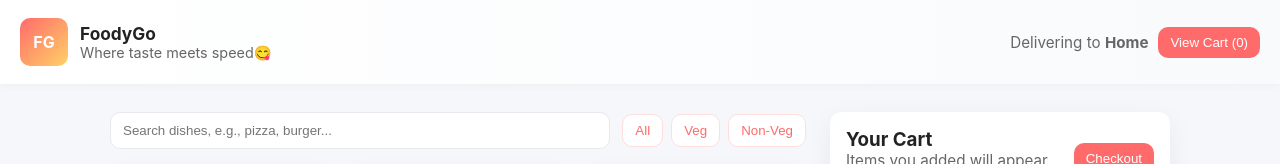
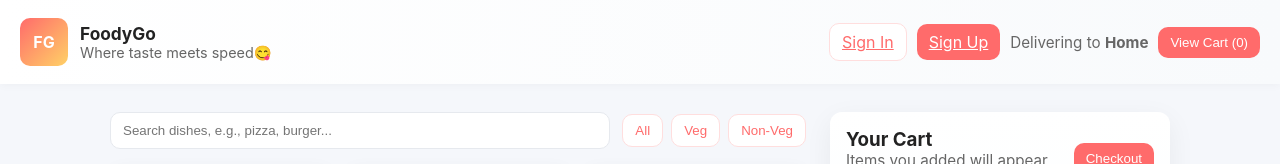
Before and after one commit to danimadhavapuri/std-portal-demo, a plain HTML site: page index.html in a window 1280 px wide. Shown: the top 164 px of the page. Drawn offline with Linux system fonts and the light colour scheme.

Commit message:
Update index.html

```diff
--- a/index.html
+++ b/index.html
@@ -70,17 +70,20 @@
 
   <header>
   <div class="brand">
-      <div class="logo" >FG</div>
+    <div class="logo">FG</div>
     <div>
       <div class="title">FoodyGo</div>
       <div class="muted" style="font-size:0.9rem">Where taste meets speed😋</div>
     </div>
   </div>
   <div style="display:flex;gap:10px;align-items:center">
+    <a href="signin.html" class="btn secondary">Sign In</a>
+    <a href="signup.html" class="btn">Sign Up</a>
     <div class="muted">Delivering to <strong>Home</strong></div>
     <button class="btn" id="view-cart-btn">View Cart (<span id="cart-count">0</span>)</button>
   </div>
 </header>
+
 
   <main>
     <div class="layout">
```
Lines whose indentation alone changed are shown as unchanged.
